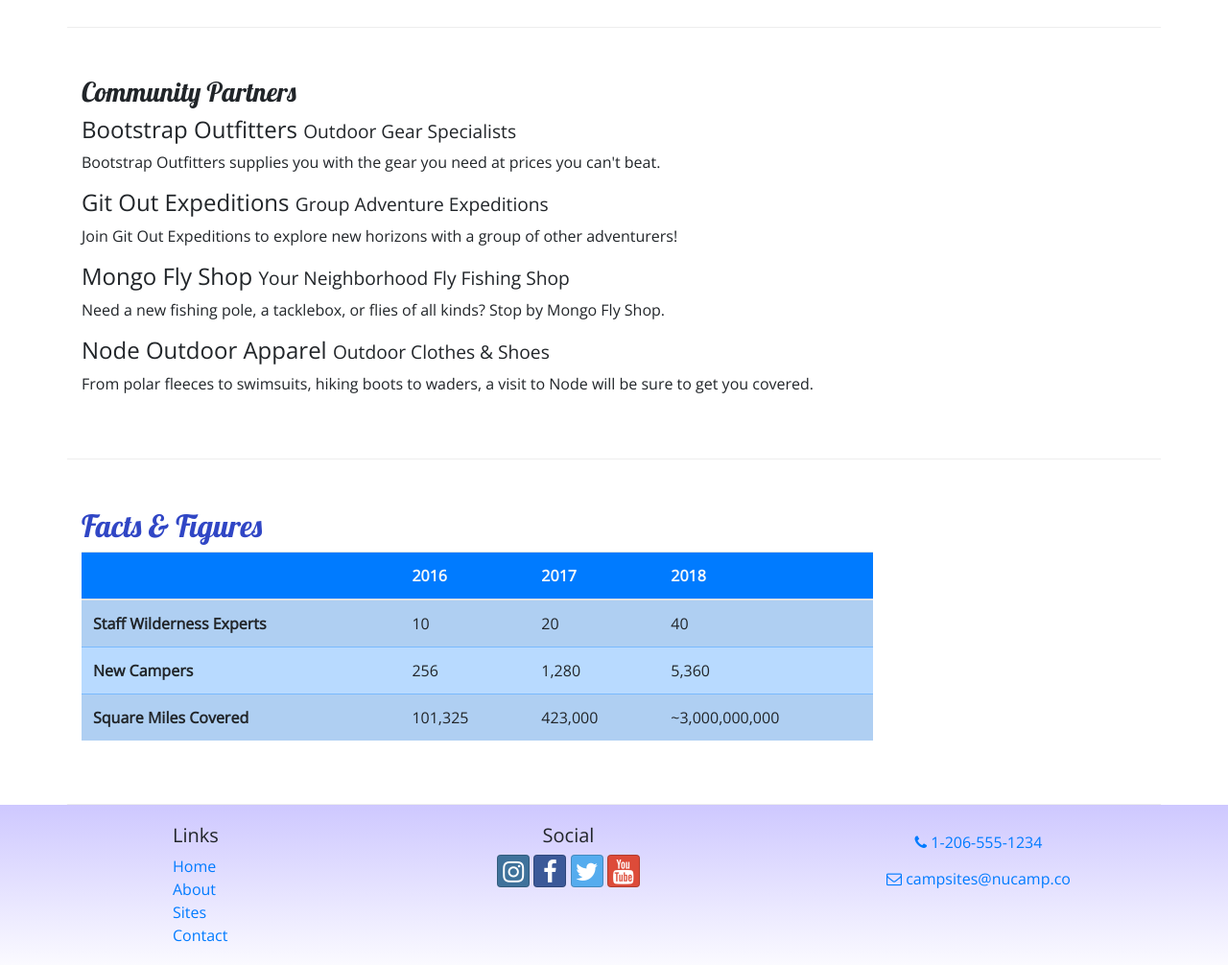
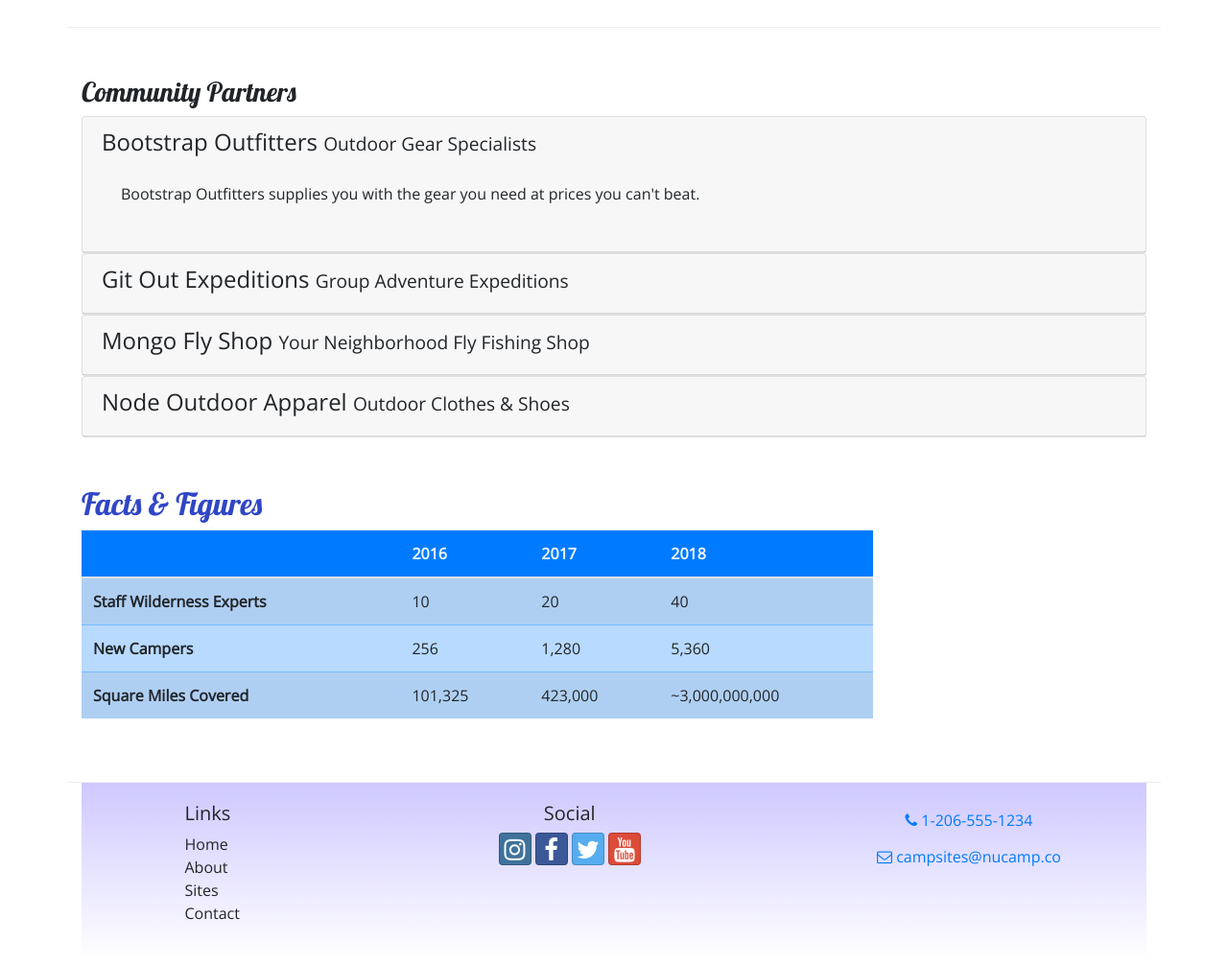
Before and after one commit to Jawvie/Bootstrap-Project, a website: page aboutus.html in a window 1280 px wide. Shown: the part 800-1806 px from the top of the page at 96% size. Drawn offline with nearby package versions, Linux system fonts and the light colour scheme.

Commit message:
accordion exercise

```diff
--- a/aboutus.html
+++ b/aboutus.html
@@ -103,17 +103,63 @@
         <div class="row row-content">
             <div class="col-12">
                 <h3>Community Partners</h3>
-                <h4>Bootstrap Outfitters <small>Outdoor Gear Specialists</small></h4>
+                <div id="accordion">
+                    <div class="card">
+                        <div role="tab" class="card-header">
+                            <h4>
+                                <a data-toggle="collapse" data-target="#bootstrap">
+                                    Bootstrap Outfitters <small>Outdoor Gear Specialists</small>
+                                </a>
+                            </h4>
+                            <div class="collapse show" id="bootstrap" data-parent="#accordion">
+                                <div class="card-body">
                                     <p class="d-none d-sm-block">Bootstrap Outfitters supplies you with the gear you need at prices you can't beat.</p>
-                <h4>Git Out Expeditions <small>Group Adventure Expeditions</small></h4>
+                                </div>
+                            </div>
+                        </div>
+                    </div>
+                    <div class="card">
+                        <div role="tab" class="card-header">
+                            <h4>
+                                <a class="collapsed" data-toggle="collapse" data-target="#git">
+                                    Git Out Expeditions <small>Group Adventure Expeditions</small>
+                                </a>
+                            </h4>
+                            <div class="collapse" id="git" data-parent="#accordion">
+                                <div class="card-body">
                                     <p class="d-none d-sm-block">Join Git Out Expeditions to explore new horizons with a group of other adventurers!</p>
-                <h4>Mongo Fly Shop <small>Your Neighborhood Fly Fishing Shop</small></h4>
+                               </div>
+                            </div>
+                        </div>
+                    </div>
+                    <div class="card">
+                        <div role="tab" class="card-header">
+                            <h4>
+                                <a class="collapsed" data-toggle="collapse" data-target="#mongo">
+                                    Mongo Fly Shop <small>Your Neighborhood Fly Fishing Shop</small>
+                                </a>
+                            </h4>
+                            <div class="collapse" id="mongo" data-parent="#accordion">
+                                <div class="card-body">
                                     <p class="d-none d-sm-block">Need a new fishing pole, a tacklebox, or flies of all kinds? Stop by Mongo Fly Shop.</p>
-                <h4>Node Outdoor Apparel <small>Outdoor Clothes & Shoes</small></h4>
+                                </div>
+                            </div>
+                        </div>
+                    </div>
+                    <div class="card">
+                        <div role="tab" class="card-header">
+                            <h4>
+                                <a class="collapsed" data-toggle="collapse" data-target="#node">
+                                    Node Outdoor Apparel <small>Outdoor Clothes & Shoes</small>
+                                </a>
+                            </h4>
+                            <div class="collapse" id="node" data-parent="#accordion">
+                                <div class="card-body">
                                     <p class="d-none d-sm-block">From polar fleeces to swimsuits, hiking boots to waders, a visit to Node will be sure to get you covered.</p>
                                 </div>
                             </div>
-
+                        </div>
+                    </div>
         <!-- RESPONSIVE TABLE -->
         <div class="row row-content">
             <div class="col-sm-9">
--- a/css/styles.css
+++ b/css/styles.css
@@ -32,6 +32,12 @@
     min-height: 200px;
 }
 
-.navbar {
+.navbar-dark {
     background-color: #901cad;
 }
+
+/* Override Blue underline new css from bootstrap */
+a, a:hover {
+    color: inherit;
+    text-decoration: none;
+  }
```
Also changed, not shown: index.html (+1 -1 lines). Lines whose indentation alone changed are shown as unchanged.
